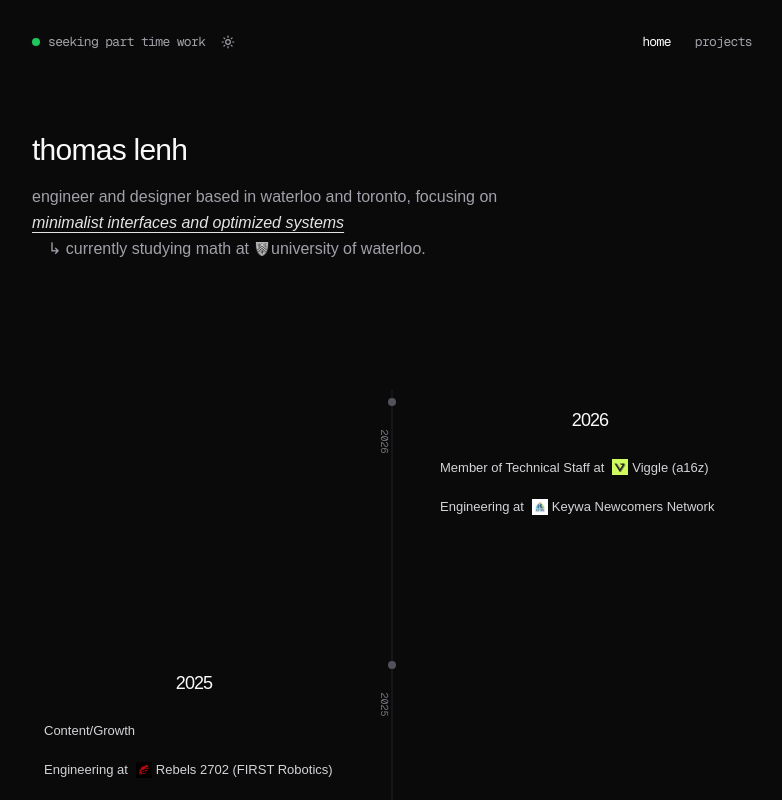
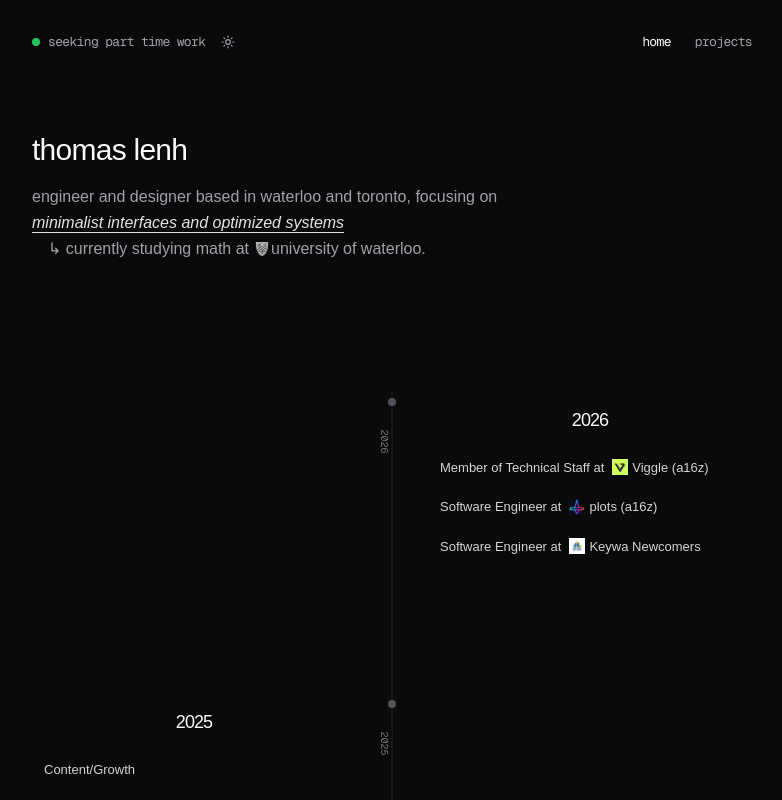
Before and after one commit to forkiron/thomaslenh-v2, a Next.js app: page / in a window 1280 px wide. Shown: the top 800 px of the page, without its empty margins (248-1030 px from the left). Built offline with nearby package versions, Linux system fonts and the light colour scheme.

Commit message:
fix: c upd

```diff
--- a/components/Timeline.tsx
+++ b/components/Timeline.tsx
@@ -9,6 +9,7 @@ import flowboatLogo from "@/app/assets/flowboat_logo.png";
 import ignitionhacksLogo from "@/app/assets/ignitionhacks_logo.jpeg";
 import jackorgLogo from "@/app/assets/jackorg_logo.png";
 import viggleLogo from "@/app/assets/viggle.png";
+import plotsLogo from "@/app/assets/plots.jpg";
 
 // helper component
 const TimelineLink = ({
@@ -39,6 +40,7 @@ const LOGO_MAP: Record<string, string> = {
   cysc: "/cysc_logo.avif",
   jackorg: jackorgLogo.src,
   viggle: viggleLogo.src,
+  plots: plotsLogo.src,
 };
 
 // data
@@ -54,7 +56,12 @@ const TIMELINE_DATA = [
         details: ["→ incoming summer 2026"],
       },
       {
-        title: "Engineering at Keywa Newcomers Network",
+        title: "Software Engineer at plots (a16z)",
+        logo: "plots",
+        details: ["→ shipping features for 400k+ users"],
+      },
+      {
+        title: "Software Engineer at Keywa Newcomers",
         logo: "keywa",
         details: [
           "→ global gateway for international students.",
```
Also changed, not shown: app/assets/plots.jpg (added), plots.jpg (added).
